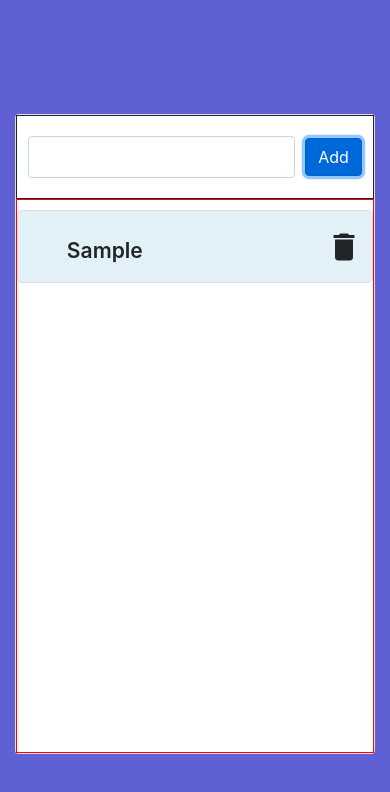
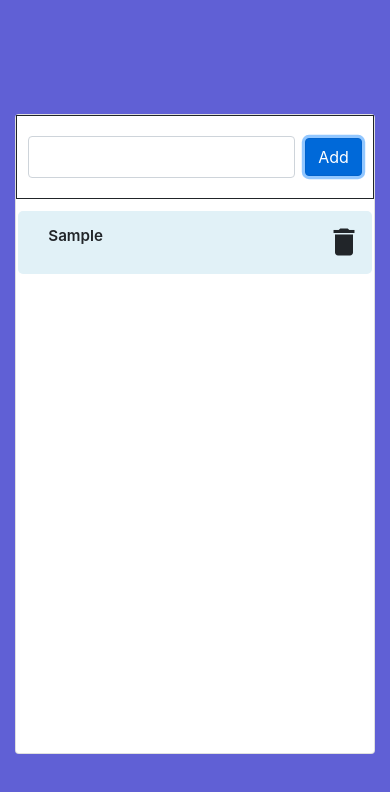
Before and after one commit to Cibi619/To-do, a plain HTML site: page index.html in a window 390 px wide. Both pictures are taken after typing "Sample" into the empty fields and a click on the button "Add". Drawn offline with nearby package versions, Linux system fonts and the light colour scheme.

Commit message:
Responsive changes

```diff
--- a/style.css
+++ b/style.css
@@ -26,15 +26,16 @@ body {
 }
 .list-container {
     flex: 2 1 auto;
-    border: 1px solid red;
+    /* border: 1px solid red; */
     overflow: scroll;
+    margin: 2px;
 }
 .list-item {
     display: flex;
     align-items: center;
     justify-content: space-between;
     padding: 10px;
-    border: 1px solid #ddd;
+    /* border: 1px solid #ddd; */
     border-radius: 5px;
     margin-top: 10px;
     background-color: #e1f1f7;
@@ -46,11 +47,11 @@ body {
 .list {
     width: 90%;
     height: 5vh;
-    margin-top: 1vh;
-    margin-left: 4vh;
-    font-size: 2.5vh;
+    /* margin-top: 1vh; */
+    margin-left: 2vh;
+    font-size: 1.8vh;
     font-weight: 600;
-    padding: .6vh;
+    padding: .4vh;
 }
 .material-icons {
     font-size: 36px;
```
